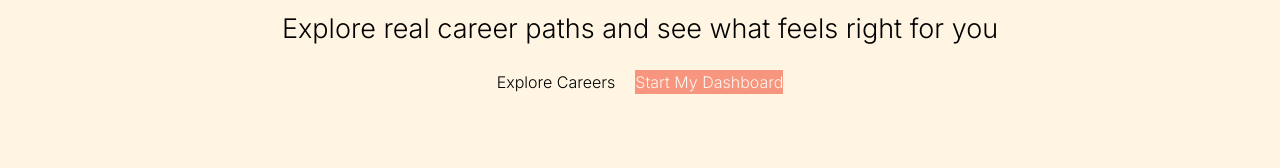
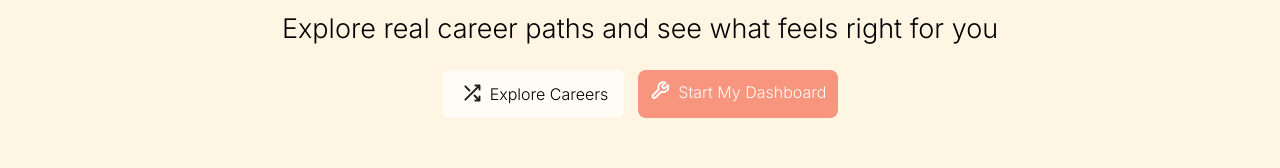
Before and after one commit to cherryontech/salted-caramel, a React (Vite) app: page /about in a window 1280 px wide. Shown: the part 298-466 px from the top of the page. Built offline with nearby package versions, Linux system fonts and the light colour scheme.

Commit message:
fixed button styling and added icons

```diff
--- a/src/App.tsx
+++ b/src/App.tsx
@@ -1,6 +1,8 @@
+import ShuffleLogo from "./assets/icons/Shuffle";
+import WrenchLogo from "./assets/icons/Wrench";
 import Header from "./components/Header";
 
-function App() {
+const App = () => {
   return (
     <>
       <Header />
@@ -12,9 +14,15 @@ function App() {
           {" "}
           Explore real career paths and see what feels right for you
         </h2>
-        <div className="flex gap-5 justify-center mt-5 mb-25 font-inter text-[16px] font-light">
-          <button>Explore Careers</button>
-          <button className="bg-salmon text-white">Start My Dashboard</button>
+        <div className="flex gap-3.5 justify-center mt-5 mb-25 font-inter text-[16px] font-light">
+          <button className="bg-white pt-3 pr-3 pl-3 pb-2 rounded-lg flex gap-2">
+            <ShuffleLogo />
+            <span className="mb-1 pr-1">Explore Careers</span>
+          </button>
+          <button className="bg-salmon text-white pt-1 pr-3 pl-3 pb-1 rounded-lg flex gap-2">
+            <WrenchLogo />
+            <span className="mt-1.5">Start My Dashboard</span>
+          </button>
         </div>
       </div>
       <div className="bg-blue flex justify-center p-13 gap-8">
@@ -23,6 +31,6 @@ function App() {
       </div>
     </>
   );
-}
+};
 
 export default App;
--- /dev/null
+++ b/src/assets/icons/Shuffle.tsx
@@ -0,0 +1,23 @@
+const ShuffleLogo = () => {
+  return (
+    <div className="h-2 pl-2 pb-3">
+      <svg
+        width="20"
+        height="22"
+        viewBox="0 0 32 32"
+        fill="none"
+        xmlns="http://www.w3.org/2000/svg"
+      >
+        <path
+          d="M21.3333 4H28M28 4V10.6667M28 4L5.33333 26.6667M28 21.3333V28M28 28H21.3333M28 28L20 20M5.33333 5.33333L12 12"
+          stroke="#1E1E1E"
+          stroke-width="3"
+          stroke-linecap="round"
+          stroke-linejoin="round"
+        />
+      </svg>
+    </div>
+  );
+};
+
+export default ShuffleLogo;
--- /dev/null
+++ b/src/assets/icons/Wrench.tsx
@@ -0,0 +1,23 @@
+const WrenchLogo = () => {
+  return (
+    <div>
+      <svg
+        width="20"
+        height="33"
+        viewBox="0 0 32 32"
+        fill="none"
+        xmlns="http://www.w3.org/2000/svg"
+      >
+        <path
+          d="M19.6 8.40005C19.3557 8.64929 19.2188 8.98438 19.2188 9.33339C19.2188 9.68239 19.3557 10.0175 19.6 10.2667L21.7333 12.4001C21.9826 12.6444 22.3177 12.7812 22.6667 12.7812C23.0157 12.7812 23.3508 12.6444 23.6 12.4001L28.6267 7.37339C29.2971 8.85497 29.5001 10.5057 29.2086 12.1056C28.9171 13.7055 28.1449 15.1785 26.995 16.3284C25.8451 17.4783 24.3721 18.2505 22.7722 18.542C21.1723 18.8335 19.5216 18.6305 18.04 17.9601L8.82666 27.1734C8.29622 27.7038 7.5768 28.0018 6.82666 28.0018C6.07651 28.0018 5.35709 27.7038 4.82666 27.1734C4.29622 26.643 3.99823 25.9235 3.99823 25.1734C3.99823 24.4232 4.29622 23.7038 4.82666 23.1734L14.04 13.9601C13.3695 12.4785 13.1665 10.8277 13.458 9.22786C13.7495 7.62798 14.5217 6.15493 15.6716 5.00502C16.8215 3.8551 18.2946 3.08295 19.8945 2.79144C21.4943 2.49994 23.1451 2.70294 24.6267 3.37339L19.6 8.40005Z"
+          stroke="white"
+          stroke-width="3"
+          stroke-linecap="round"
+          stroke-linejoin="round"
+        />
+      </svg>
+    </div>
+  );
+};
+
+export default WrenchLogo;
--- a/src/index.css
+++ b/src/index.css
@@ -11,7 +11,7 @@
     --color-cream: #fff5e2;
     --color-blue: #b2dcff;
     --color-salmon: #f8957e;
-    --color-white: #fff6ef;
+    --color-white: #fffcf5;
     --color-black: #0c0c0d;
     --color-neutralblack: #3e3e3e;
     --font-nunito: Nunito Sans, "sans-serif";
```
